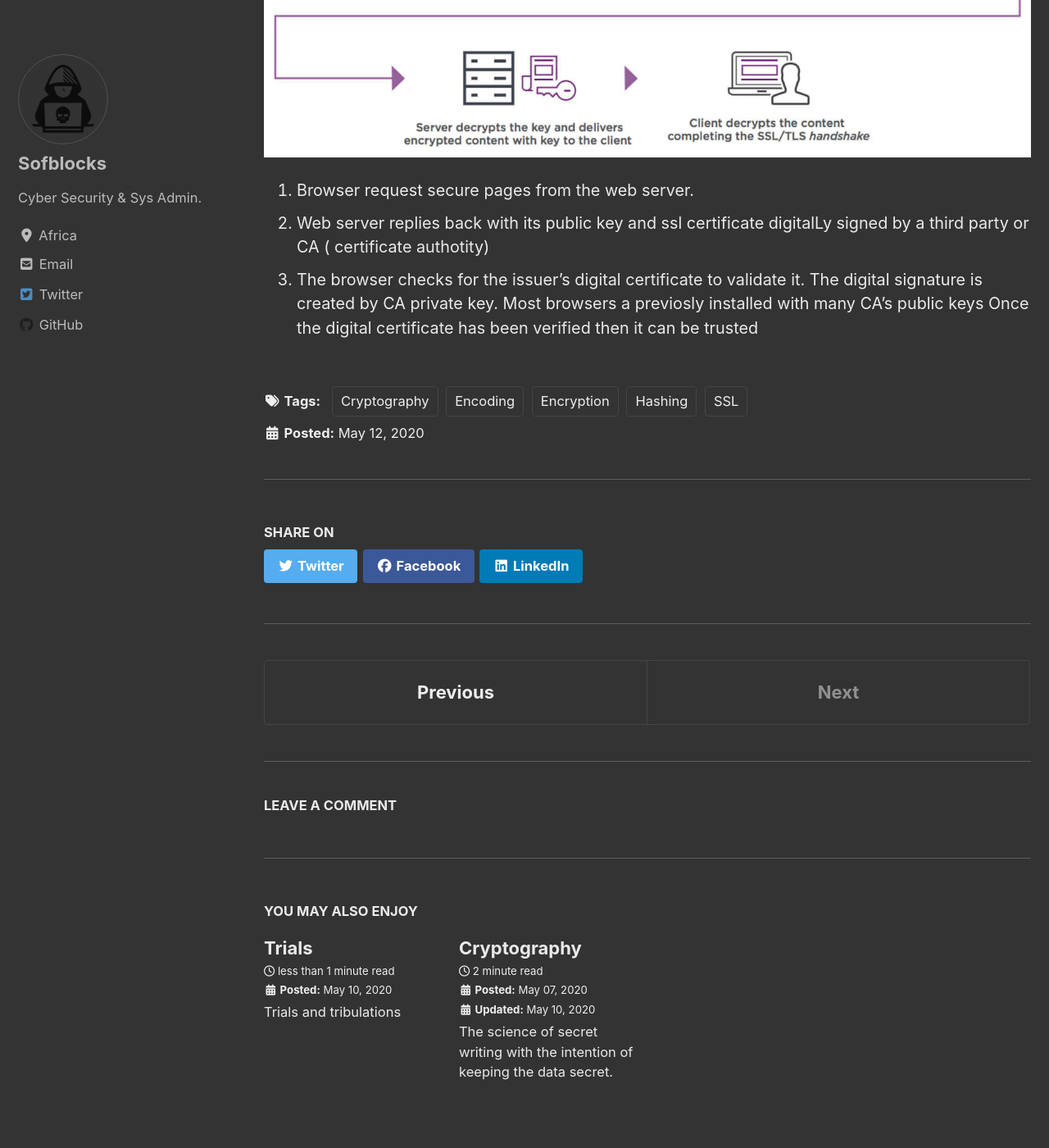
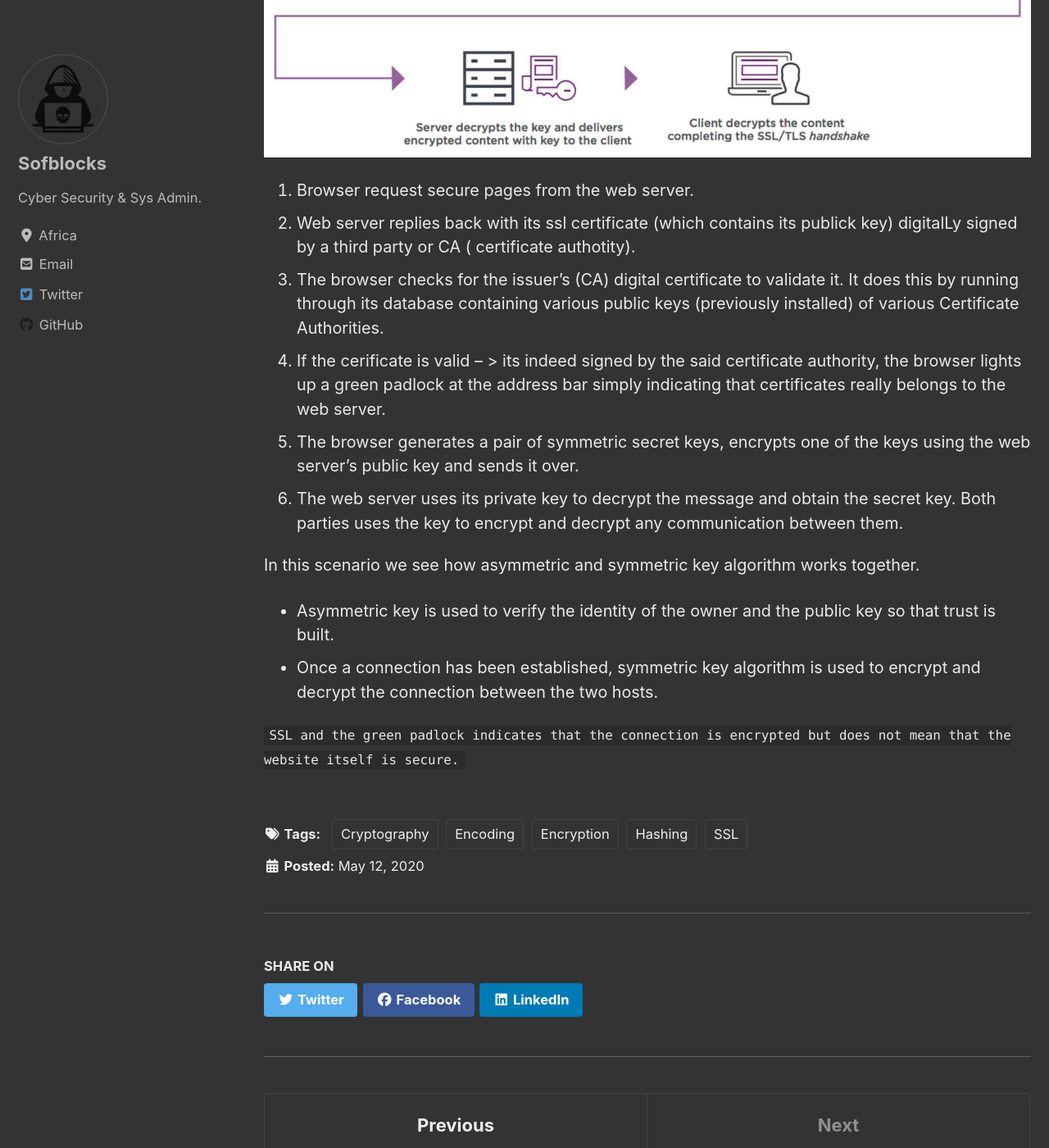
Before and after one commit to sofblocks/sofblocks.github.io, a Jekyll site: the page built from _posts/blog/2020-05-12-signatures.md, in a window 1280 px wide and 1400 px high, scrolled down 3431 px. Shown: the whole window at 82% size. Built offline with Jekyll 4.4.1, drawn with Linux system fonts in a browser that asks for light colours; cached includes are drawn as plain includes; nearby versions of some CDN libraries; comment, search, counter and statistics services are not loaded.

Commit message:
Update 2020-05-12-signatures.md

```diff
--- a/_posts/blog/2020-05-12-signatures.md
+++ b/_posts/blog/2020-05-12-signatures.md
@@ -63,7 +63,14 @@ SSL ensures a private “conversation” just between the two intended parties.
 ![upload-image]({{ "/assets/imgs/notes/sslf.jpg" | relative_url }})
 
 1. Browser request secure pages from the web server.
-2. Web server replies back with its public key and ssl certificate digitalLy signed by a third party or CA ( certificate authotity)
-3. The browser checks for the issuer's digital certificate to validate it. The digital signature is created by CA private key.
-   Most browsers a previosly installed with many CA's public keys
- Once the digital certificate has been verified then it can be trusted
+2. Web server replies back with its ssl certificate (which contains its publick key) digitalLy signed by a third party or CA ( certificate authotity).
+3. The browser checks for the issuer's (CA) digital certificate to validate it. It does this by running through its database containing various public keys (previously installed) of various Certificate Authorities.
+4. If the cerificate is valid -- > its indeed signed by the said certificate authority, the browser lights up a green padlock at the address bar simply indicating that certificates really belongs to the web server.
+5. The browser generates a pair of symmetric secret keys, encrypts one of the keys using the web server's public key and sends it over.
+6. The web server uses its private key to decrypt the message and obtain the secret key. Both parties uses the key to encrypt and decrypt any communication between them.
+
+In this scenario we see how asymmetric and symmetric key algorithm works together.
+- Asymmetric key is used to verify the identity of the owner and the public key so that trust is built.
+- Once a connection has been established, symmetric key algorithm is used to encrypt and decrypt the connection between the two hosts.
+
+`SSL and the green padlock indicates that the connection is encrypted but does not mean that the website itself is secure.`
```
